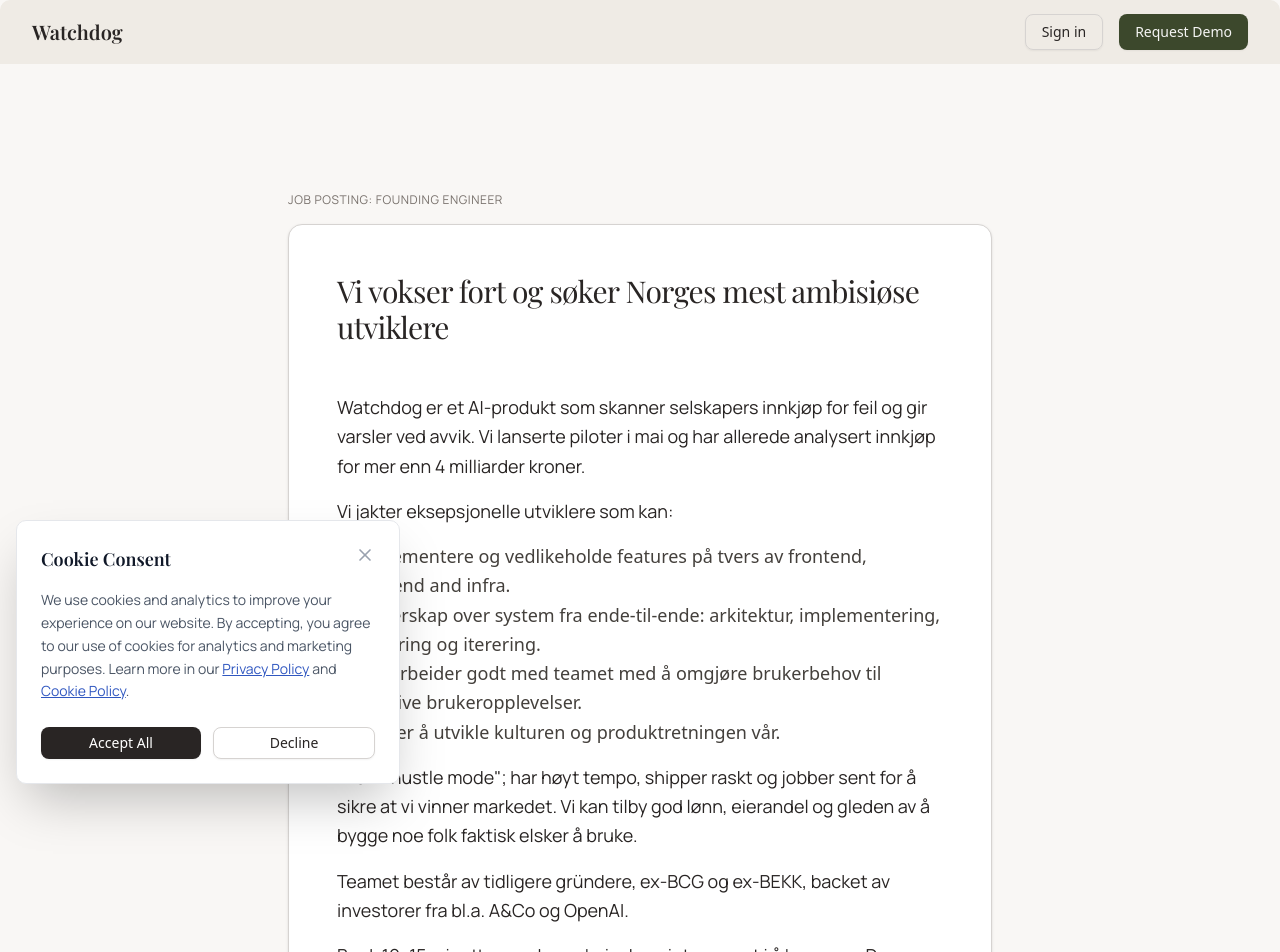
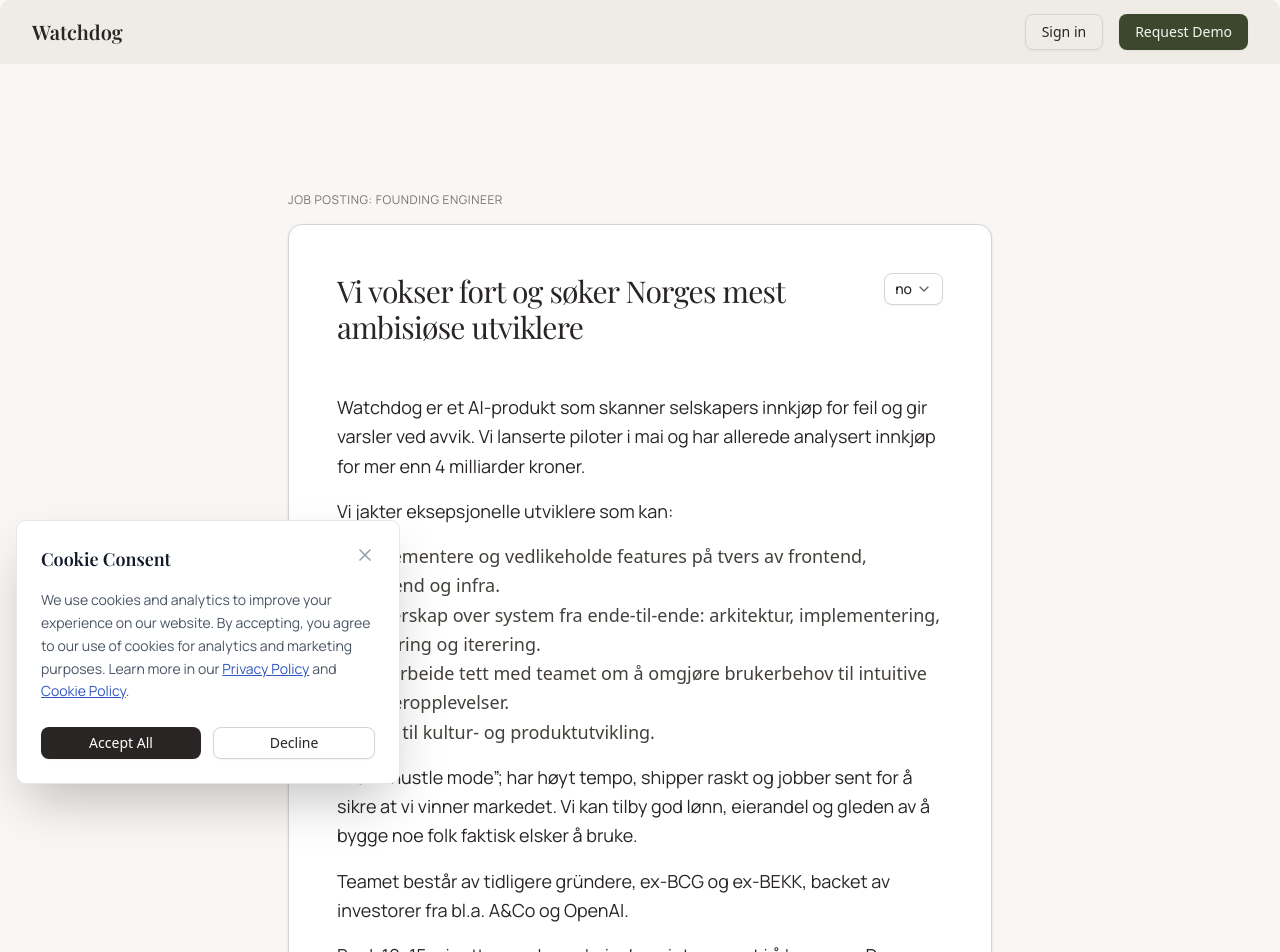
Before and after one commit to supersolve/watchdog-marketing, a Next.js app: page /careers in a window 1280 px wide. Shown: the top 952 px of the page. Built offline with nearby package versions, Linux system fonts and the light colour scheme; a web font is replaced by a local one.

Commit message:
added english version

```diff
--- a/src/app/careers/page.tsx
+++ b/src/app/careers/page.tsx
@@ -1,5 +1,5 @@
 import type { Metadata } from 'next'
-import { GoogleSchedulerButton } from '@/components/app/google-scheduler'
+import { CareersContent } from '@/components/app/careers-content'
 
 export const metadata: Metadata = {
   title: 'Careers | Watchdog',
@@ -8,70 +8,7 @@
 export default function CareersPage() {
   return (
     <main className="relative">
-      <section className="relative mx-auto max-w-3xl px-6 sm:px-8 pt-24 sm:pt-32 pb-28">
-        <p className="text-xs uppercase tracking-wider text-muted-foreground mb-4">
-          Job posting: founding engineer
-        </p>
-        {/* Memo card */}
-        <div className="bg-background border border-border rounded-xl p-8 sm:p-12 shadow-sm">
-          <header className="mb-10 sm:mb-12">
-            <h1 className="font-serif text-3xl sm:text-3xl tracking-tight">
-              Vi vokser fort og søker Norges mest ambisiøse utviklere
-            </h1>
-          </header>
-
-          <div className="space-y-4 text-lg leading-relaxed">
-            <p>
-              Watchdog er et AI-produkt som skanner selskapers innkjøp for feil
-              og gir varsler ved avvik. Vi lanserte piloter i mai og har
-              allerede analysert innkjøp for mer enn 4 milliarder kroner.
-            </p>
-            <p>Vi jakter eksepsjonelle utviklere som kan:</p>
-            <ul className="list-disc pl-4 space-y-0 text-lg leading-relaxed text-stone-700">
-              <li>
-                Implementere og vedlikeholde features på tvers av frontend,
-                backend and infra.
-              </li>
-              <li>
-                Ta eierskap over system fra ende-til-ende: arkitektur,
-                implementering, lansering og iterering.
-              </li>
-              <li>
-                Samarbeider godt med teamet med å omgjøre brukerbehov til
-                intuitive brukeropplevelser.
-              </li>
-              <li>Ønsker å utvikle kulturen og produktretningen vår.</li>
-            </ul>
-            <p>
-              Vi er i &quot;hustle mode&quot;; har høyt tempo, shipper raskt og
-              jobber sent for å sikre at vi vinner markedet. Vi kan tilby god
-              lønn, eierandel og gleden av å bygge noe folk faktisk elsker å
-              bruke.
-            </p>
-            <p>
-              Teamet består av tidligere gründere, ex-BCG og ex-BEKK, backet av
-              investorer fra bl.a. A&Co og OpenAI.
-            </p>
-            <p>
-              Book 10–15 minutter med meg hvis du er interessert i å høre mer.
-              Du trenger ikke CV eller søknad.
-            </p>
-
-            <div className="pt-4 text-base sm:text-lg italic">
-              <p>Benjamin Bjorvatn Øien</p>
-              <p>Co-founder & CEO, supersolve (teamet bak Watchdog)</p>
-            </div>
-          </div>
-        </div>
-
-        <div className="text-center mt-10 sm:mt-12">
-          <GoogleSchedulerButton
-            url="https://calendar.google.com/calendar/appointments/schedules/AcZssZ2Va6TPDiQr8TigkBcuuMQAz7UygYirCgm_lELJYh_ZYJwthsGgkZ9DH-yCJt98tJo97c4hEaPE?gv=true"
-            color="#616161"
-            label="Book an appointment"
-          />
-        </div>
-      </section>
+      <CareersContent schedulerUrl="https://calendar.google.com/calendar/appointments/schedules/AcZssZ2Va6TPDiQr8TigkBcuuMQAz7UygYirCgm_lELJYh_ZYJwthsGgkZ9DH-yCJt98tJo97c4hEaPE?gv=true" />
     </main>
   )
 }
--- /dev/null
+++ b/src/components/app/careers-content.tsx
@@ -0,0 +1,188 @@
+'use client'
+
+import { useState } from 'react'
+import { Button } from '@/components/ui/button'
+import { GoogleSchedulerButton } from '@/components/app/google-scheduler'
+import { ChevronDown } from 'lucide-react'
+
+interface CareersContentProps {
+  schedulerUrl: string
+}
+
+type Language = 'no' | 'en'
+
+export function CareersContent({ schedulerUrl }: CareersContentProps) {
+  const [language, setLanguage] = useState<Language>('no')
+  const [isMenuOpen, setIsMenuOpen] = useState(false)
+
+  const isNorwegian = language === 'no'
+
+  const label = isNorwegian ? 'Book et møte' : 'Book an appointment'
+
+  return (
+    <section className="relative mx-auto max-w-3xl px-6 sm:px-8 pt-24 sm:pt-32 pb-28">
+      <div className="flex items-center justify-between mb-4">
+        <p className="text-xs uppercase tracking-wider text-muted-foreground">
+          Job posting: founding engineer
+        </p>
+      </div>
+
+      {/* Memo card */}
+      <div className="bg-background border border-border rounded-xl p-8 sm:p-12 shadow-sm">
+        <header className="mb-10 sm:mb-12 flex items-start justify-between gap-2 sm:gap-3 w-full">
+          <h1 className="font-serif text-3xl sm:text-3xl tracking-tight flex-1 min-w-0 pr-2">
+            {isNorwegian
+              ? 'Vi vokser fort og søker Norges mest ambisiøse utviklere'
+              : 'We’re growing fast and looking for Norway’s most ambitious devs'}
+          </h1>
+
+          <div className="relative shrink-0" aria-label="Language selector">
+            <Button
+              type="button"
+              variant="outline"
+              size="sm"
+              aria-haspopup="menu"
+              aria-expanded={isMenuOpen}
+              aria-controls="language-menu"
+              onClick={() => setIsMenuOpen((v) => !v)}
+              title={isNorwegian ? 'Norwegian' : 'English'}
+              className="inline-flex items-center gap-1 px-2 h-8"
+            >
+              <span
+                className="text-sm font-medium lowercase"
+                aria-label={isNorwegian ? 'Norwegian' : 'English'}
+              >
+                {isNorwegian ? 'no' : 'en'}
+              </span>
+              <ChevronDown className="h-4 w-4 opacity-70" aria-hidden />
+            </Button>
+
+            {isMenuOpen && (
+              <div
+                id="language-menu"
+                role="menu"
+                className="absolute right-0 mt-2 w-32 rounded-md border bg-background shadow-md p-1 z-10"
+              >
+                <button
+                  type="button"
+                  role="menuitem"
+                  className="w-full flex items-center gap-2 rounded-sm px-2 py-1.5 text-sm hover:bg-stone-100"
+                  onClick={() => {
+                    setLanguage('no')
+                    setIsMenuOpen(false)
+                  }}
+                >
+                  Norwegian
+                </button>
+                <button
+                  type="button"
+                  role="menuitem"
+                  className="w-full flex items-center gap-2 rounded-sm px-2 py-1.5 text-sm hover:bg-stone-100"
+                  onClick={() => {
+                    setLanguage('en')
+                    setIsMenuOpen(false)
+                  }}
+                >
+                  English
+                </button>
+              </div>
+            )}
+          </div>
+        </header>
+
+        {isNorwegian ? (
+          <div className="space-y-4 text-lg leading-relaxed">
+            <p>
+              Watchdog er et AI-produkt som skanner selskapers innkjøp for feil
+              og gir varsler ved avvik. Vi lanserte piloter i mai og har
+              allerede analysert innkjøp for mer enn 4 milliarder kroner.
+            </p>
+            <p>Vi jakter eksepsjonelle utviklere som kan:</p>
+            <ul className="list-disc pl-4 space-y-0 text-lg leading-relaxed text-stone-700">
+              <li>
+                Implementere og vedlikeholde features på tvers av frontend,
+                backend og infra.
+              </li>
+              <li>
+                Ta eierskap over system fra ende-til-ende: arkitektur,
+                implementering, lansering og iterering.
+              </li>
+              <li>
+                Samarbeide tett med teamet om å omgjøre brukerbehov til
+                intuitive brukeropplevelser.
+              </li>
+              <li>Bidra til kultur- og produktutvikling.</li>
+            </ul>
+            <p>
+              Vi er i “hustle mode”; har høyt tempo, shipper raskt og jobber
+              sent for å sikre at vi vinner markedet. Vi kan tilby god lønn,
+              eierandel og gleden av å bygge noe folk faktisk elsker å bruke.
+            </p>
+            <p>
+              Teamet består av tidligere gründere, ex-BCG og ex-BEKK, backet av
+              investorer fra bl.a. A&Co og OpenAI.
+            </p>
+            <p>
+              Book 10–15 minutter med meg hvis du er interessert i å høre mer.
+              Du trenger ikke CV eller søknad.
+            </p>
+
+            <div className="pt-4 text-base sm:text-lg italic">
+              <p>Benjamin Bjorvatn Øien</p>
+              <p>Co-founder & CEO, supersolve (teamet bak Watchdog)</p>
+            </div>
+          </div>
+        ) : (
+          <div className="space-y-4 text-lg leading-relaxed">
+            <p>
+              Watchdog is an AI product that scans company purchases for errors
+              and alerts when something’s off. We launched pilots in May and
+              have already analyzed over NOK 4 billion in purchases.
+            </p>
+            <p>We’re after exceptional developers who can:</p>
+            <ul className="list-disc pl-4 space-y-0 text-lg leading-relaxed text-stone-700">
+              <li>
+                Build and maintain features across frontend, backend, and infra.
+              </li>
+              <li>
+                Own systems end-to-end: architecture, implementation, launch,
+                iteration.
+              </li>
+              <li>
+                Work closely with the team to turn user needs into intuitive
+                experiences.
+              </li>
+              <li>Shape our culture and product direction.</li>
+            </ul>
+            <p>
+              We’re in hustle mode; we have a high pace, we ship fast, and work
+              late to win the market. We offer a competitive salary, equity, and
+              the joy of building something people truly love.
+            </p>
+            <p>
+              Our team includes former founders, ex-BCG, and ex-BEKK, backed by
+              investors from A&Co and OpenAI.
+            </p>
+            <p>
+              Book 10–15 minutes with me if you want to hear more (no CV or
+              application needed).
+            </p>
+
+            <div className="pt-4 text-base sm:text-lg italic">
+              <p>Benjamin Bjorvatn Øien</p>
+              <p>Co-founder & CEO, supersolve (team behind Watchdog)</p>
+            </div>
+          </div>
+        )}
+      </div>
+
+      <div className="text-center mt-10 sm:mt-12">
+        <GoogleSchedulerButton
+          url={schedulerUrl}
+          label={label}
+          color="#616161"
+        />
+      </div>
+    </section>
+  )
+}
```
